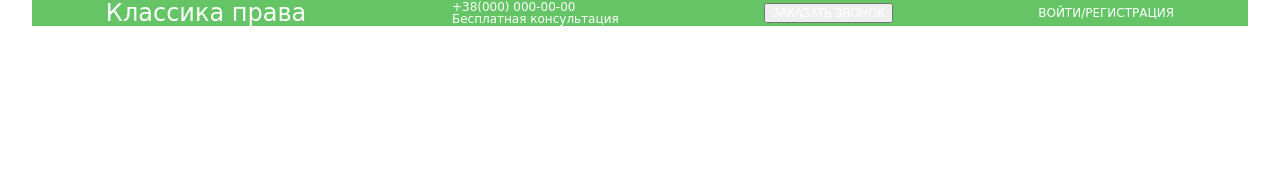
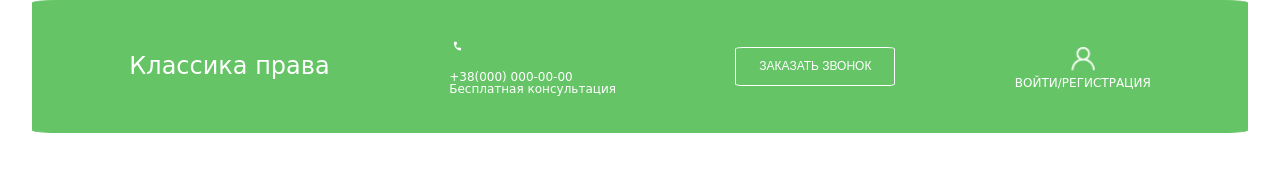
Before and after one commit to ASpudka/Green-Site, a plain HTML site: page index.html in a window 1280 px wide. Drawn offline with Linux system fonts and the light colour scheme; a web font is replaced by a local one.

Commit message:
Add icon in header & setting link

```diff
--- a/assets/css/header.css
+++ b/assets/css/header.css
@@ -3,8 +3,10 @@
    display: flex;
   justify-content: space-around;
   align-items: center;
-  background-color: var(--main-color);
+
+  padding: 3%;
   border: 1px solid var(--main-color);
+  border-radius: 2%; background-color: var(--main-color);
 }
 .container>*{
   color: var(--head-color);
@@ -12,3 +14,24 @@
 .main-header{
   font-size: 2rem;
 }
+.head-phone{
+ display: inline-block;
+}
+.head-link{
+  display: inline-block;
+  width: 32px;
+  height: 32px;
+  background-size: 24px;
+  background-repeat: no-repeat;
+  background-position: center;
+}
+.phone{
+  background-image: url(./../image/icon/phone.png);
+}
+.sing{
+ text-align: center;
+}
+.sing-icon{
+  background-image: url(./../image/icon/registration.png);
+
+}
--- a/assets/css/style.css
+++ b/assets/css/style.css
@@ -10,3 +10,9 @@ body{
   font-family: 'Water Brush', cursive;
   font-size: 12px;
 }
+.btn{
+  padding: 1% 2%;
+  border: 1px solid var(--head-color);
+  border-radius: 5%;
+  background-color: #00000000;
+}
--- a/index.html
+++ b/index.html
@@ -16,9 +16,10 @@
   <header>
     <div class="container">
 <h1 class=" main-header"> Классика права</h1>
-<a href=""> <p>+38(000) 000-00-00</p> <p>Бесплатная консультация</p></a>
-<button>ЗАКАЗАТЬ ЗВОНОК</button>
-<a href="">ВОЙТИ/РЕГИСТРАЦИЯ</a>
+<div class="head-phone">
+<a href="" class="head-link  phone"> </a> <div><p>+38(000) 000-00-00</p> <p>Бесплатная консультация</p></div></div>
+<button class="btn">ЗАКАЗАТЬ ЗВОНОК</button>
+<div class="sing"><a href=""class="head-link sing-icon"></a><p>ВОЙТИ/РЕГИСТРАЦИЯ</p></div>
 
 </div>
   </header>
```
